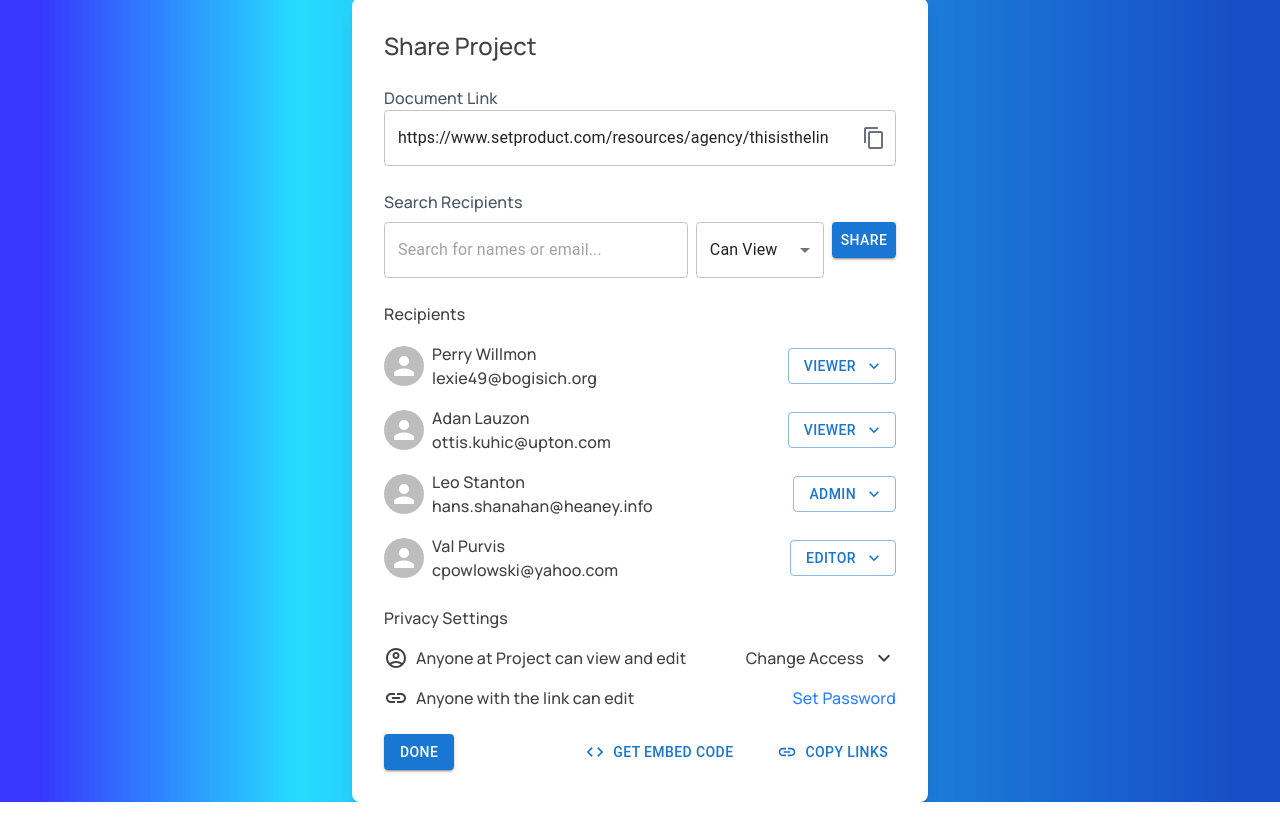
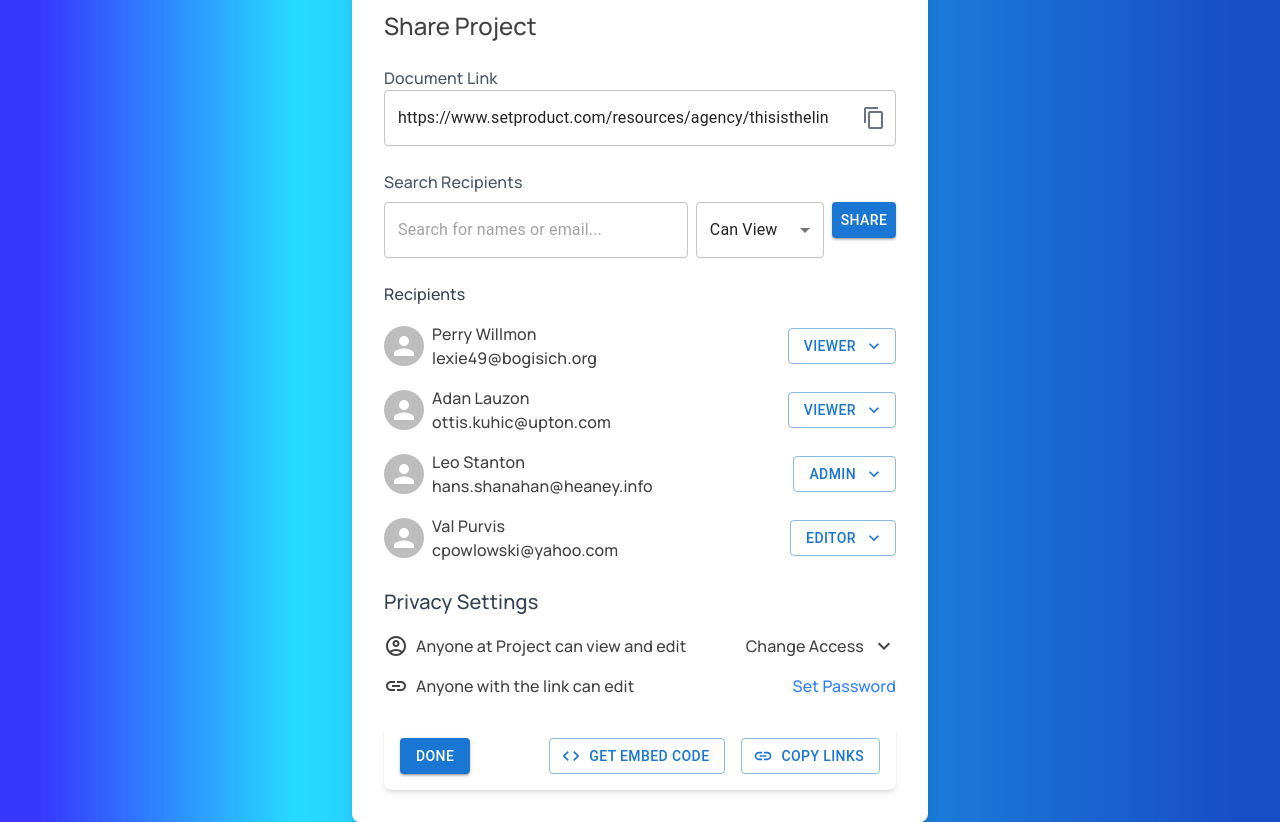
Before and after one commit to VladyslavAslanov/PumpITup-Technical-Assignment, a React (Vite) app: page / in a window 1280 px wide. Built offline with nearby package versions, Linux system fonts and the light colour scheme.

Commit message:
refactor

```diff
--- a/src/components/Footer.tsx
+++ b/src/components/Footer.tsx
@@ -2,18 +2,24 @@
 import InsertLinkOutlinedIcon from '@mui/icons-material/InsertLinkOutlined'
 import CodeOutlinedIcon from '@mui/icons-material/CodeOutlined'
 
+const actionButtons = [
+  { icon: <CodeOutlinedIcon />, text: 'Get Embed Code' },
+  { icon: <InsertLinkOutlinedIcon />, text: 'Copy Links' },
+]
+
 const Footer = () => {
   return (
-    <Box className="flex justify-between items-center">
-      <Button variant="contained">Done</Button>
-      <Box className="flex gap-8">
-        <Button startIcon={<CodeOutlinedIcon />}>
-          Get embed Code
-        </Button>
+    <Box className="flex justify-between items-center p-4 bg-white rounded-lg shadow-md">
+      <Button variant="contained" className="px-6">
+        Done
+      </Button>
 
-        <Button startIcon={<InsertLinkOutlinedIcon />}>
-          Copy Links
-        </Button>
+      <Box className="flex gap-4">
+        {actionButtons.map((button, index) => (
+          <Button key={index} startIcon={button.icon} variant="outlined">
+            {button.text}
+          </Button>
+        ))}
       </Box>
     </Box>
   )
--- a/src/components/PrivacySettings.tsx
+++ b/src/components/PrivacySettings.tsx
@@ -4,29 +4,34 @@
 import KeyboardArrowDownOutlinedIcon from '@mui/icons-material/KeyboardArrowDownOutlined'
 import PrivacyOption from '../atoms/PrivacyOption.tsx'
 
+const privacyOptions = [
+  {
+    icon: AccountCircleOutlinedIcon,
+    text: 'Anyone at Project can view and edit',
+    action: (
+      <>
+        <Typography>Change Access</Typography>
+        <KeyboardArrowDownOutlinedIcon />
+      </>
+    ),
+  },
+  {
+    icon: InsertLinkOutlinedIcon,
+    text: 'Anyone with the link can edit',
+    action: <Typography className="text-blue-500 cursor-pointer">Set Password</Typography>,
+  },
+]
+
 const PrivacySettings = () => {
   return (
     <Box className="flex flex-col gap-4">
-      <Typography className="font-bold text-lg">Privacy Settings</Typography>
+      <Typography variant="h6" className="font-semibold text-gray-700">
+        Privacy Settings
+      </Typography>
 
-      <PrivacyOption
-        icon={AccountCircleOutlinedIcon}
-        text="Anyone at Project can view and edit"
-        action={
-          <>
-            <Typography>Change Access</Typography>
-            <KeyboardArrowDownOutlinedIcon />
-          </>
-        }
-      />
-
-      <PrivacyOption
-        icon={InsertLinkOutlinedIcon}
-        text="Anyone with the link can edit"
-        action={
-          <Typography className="text-blue-500 cursor-pointer">Set Password</Typography>
-        }
-      />
+      {privacyOptions.map((option, index) => (
+        <PrivacyOption key={index} {...option} />
+      ))}
     </Box>
   )
 }
--- a/src/components/Recipients.tsx
+++ b/src/components/Recipients.tsx
@@ -1,31 +1,28 @@
 import { Box, Typography } from '@mui/material'
-import { useEffect, useState } from 'react'
+import { useState } from 'react'
 import { mocks } from '../mocks.tsx'
 import Recipient from '../atoms/Recipient.tsx'
 import { IRecipient } from '../interfaces/IRecipient.ts'
 
 const Recipients = () => {
-  const [recipients, setRecipients] = useState<IRecipient[]>([])
-
-  useEffect(() => {
-    setRecipients(mocks.recipients)
-  }, [])
+  const [recipients] = useState<IRecipient[]>(mocks.recipients)
 
   return (
     <Box className="flex flex-col gap-4">
-      <Typography>Recipients</Typography>
+      <Typography className="font-semibold text-gray-700">
+        Recipients
+      </Typography>
+
       <Box className="flex flex-col gap-4">
-        {recipients.length > 0 ?
+        {recipients.length > 0 ? (
           recipients.map((recipient) => (
-            <Recipient
-              avatar={recipient.avatar}
-              name={recipient.name}
-              role={recipient.role}
-              email={recipient.email}
-              key={recipient.id}
-            />
+            <Recipient {...recipient} key={recipient.id} />
           ))
-          : <Typography className="text-center">No recipients found</Typography>}
+        ) : (
+          <Typography className="text-center text-gray-500 italic">
+            No recipients found
+          </Typography>
+        )}
       </Box>
     </Box>
   )
```
